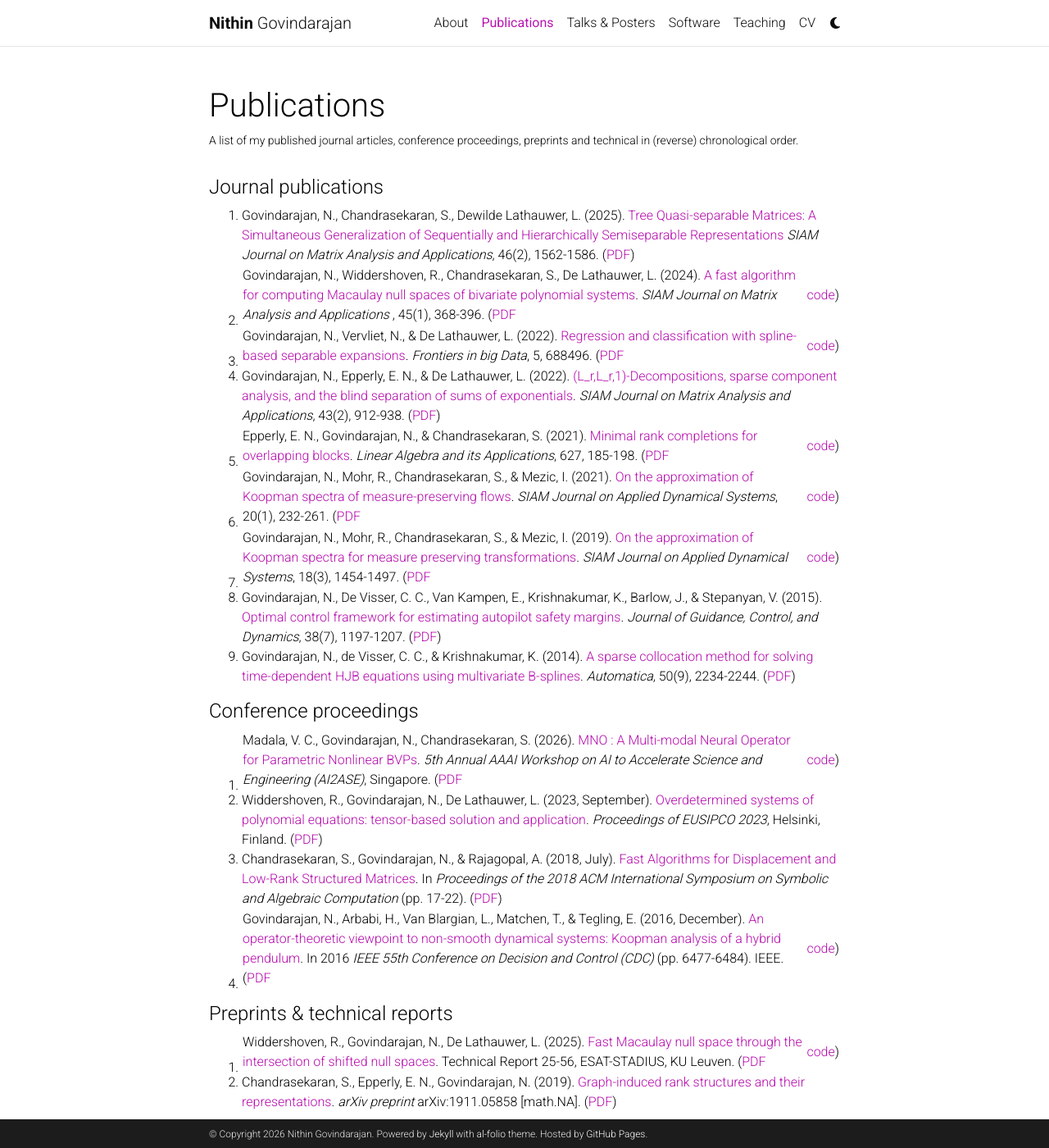
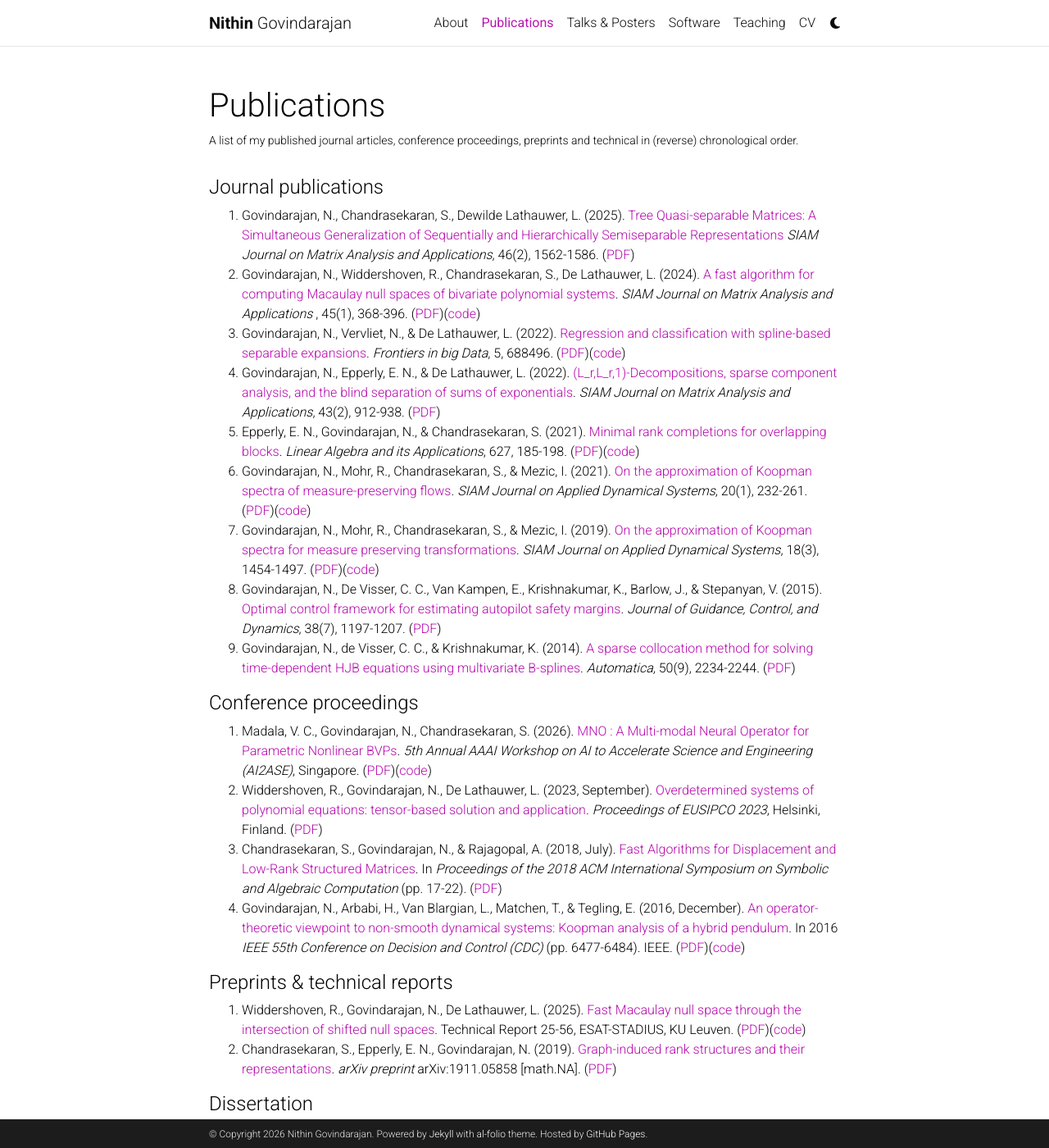
Before and after one commit to nithingovindarajan/nithingovindarajan.github.io, a Jekyll site: the page built from _pages/publications.md, in a window 1280 px wide and 1400 px high. Shown: the whole window at 82% size. Built offline with Jekyll 4.4.1, drawn with Linux system fonts in a browser that asks for light colours; comment, search, counter and statistics services are not loaded; a style sheet for code colours, icons or effects is not loaded.

Commit message:
fix formatting

```diff
--- a/_pages/publications.md
+++ b/_pages/publications.md
@@ -10,23 +10,23 @@
 
 #### Journal publications
 1. Govindarajan, N.,  Chandrasekaran, S., Dewilde Lathauwer, L. (2025). [Tree Quasi-separable Matrices: A Simultaneous Generalization of Sequentially and Hierarchically Semiseparable Representations](https://epubs.siam.org/doi/abs/10.1137/24M1682348) *SIAM Journal on Matrix Analysis and Applications*, 46(2), 1562-1586. ([PDF](https://arxiv.org/pdf/2402.13381.pdf))
-2. Govindarajan, N.,  Widdershoven, R.,  Chandrasekaran, S., De Lathauwer, L. (2024). [A fast algorithm for computing Macaulay null spaces of bivariate polynomial systems](https://epubs.siam.org/doi/10.1137/23M1550414). *SIAM Journal on Matrix Analysis and Applications* , 45(1), 368-396.  ([PDF](https://ftp.esat.kuleuven.be/pub/stadius/ida/reports/23-16.pdf) | [code](https://github.com/nithingovindarajan/Fast-Macaulay-Nullspace/tree/main))
-3. Govindarajan, N., Vervliet, N., & De Lathauwer, L. (2022). [Regression and classification with spline-based separable expansions](https://www.frontiersin.org/articles/10.3389/fdata.2022.688496/full). *Frontiers in big Data*, 5, 688496. ([PDF](https://www.frontiersin.org/articles/10.3389/fdata.2022.688496/pdf) | [code](https://www.tensorlabplus.net/papers/govindarajan2022cpdspline.html))
+2. Govindarajan, N.,  Widdershoven, R.,  Chandrasekaran, S., De Lathauwer, L. (2024). [A fast algorithm for computing Macaulay null spaces of bivariate polynomial systems](https://epubs.siam.org/doi/10.1137/23M1550414). *SIAM Journal on Matrix Analysis and Applications* , 45(1), 368-396.  ([PDF](https://ftp.esat.kuleuven.be/pub/stadius/ida/reports/23-16.pdf))([code](https://github.com/nithingovindarajan/Fast-Macaulay-Nullspace/tree/main))
+3. Govindarajan, N., Vervliet, N., & De Lathauwer, L. (2022). [Regression and classification with spline-based separable expansions](https://www.frontiersin.org/articles/10.3389/fdata.2022.688496/full). *Frontiers in big Data*, 5, 688496. ([PDF](https://www.frontiersin.org/articles/10.3389/fdata.2022.688496/pdf))([code](https://www.tensorlabplus.net/papers/govindarajan2022cpdspline.html))
 4. Govindarajan, N., Epperly, E. N., & De Lathauwer, L. (2022). [(L_r,L_r,1)-Decompositions, sparse component analysis, and the blind separation of sums of exponentials](https://epubs.siam.org/doi/abs/10.1137/21M1426444). *SIAM Journal on Matrix Analysis and Applications*, 43(2), 912-938. ([PDF](https://ftp.esat.kuleuven.be/pub/stadius/ida/reports/21-101.pdf))
-5. Epperly, E. N., Govindarajan, N., & Chandrasekaran, S. (2021). [Minimal rank completions for overlapping blocks](https://www.sciencedirect.com/science/article/abs/pii/S0024379521002469). *Linear Algebra and its Applications*, 627, 185-198. ([PDF](https://arxiv.org/pdf/2106.11267.pdf) | [code](https://gitlab.com/nithin.govindarajn/sss-and-css-solvers/))
-6. Govindarajan, N., Mohr, R., Chandrasekaran, S., & Mezic, I. (2021). [On the approximation of Koopman spectra of measure-preserving flows](https://epubs.siam.org/doi/abs/10.1137/19M1282908). *SIAM Journal on Applied Dynamical Systems*, 20(1), 232-261. ([PDF](https://arxiv.org/pdf/1806.10296.pdf) | [code](https://gitlab.com/nithin.govindarajn/koopman-periodic-approximation))
-7. Govindarajan, N., Mohr, R., Chandrasekaran, S., & Mezic, I. (2019). [On the approximation of Koopman spectra for measure preserving transformations](https://epubs.siam.org/doi/abs/10.1137/18M1175094). *SIAM Journal on Applied Dynamical Systems*, 18(3), 1454-1497. ([PDF](https://arxiv.org/pdf/1803.03920.pdf) | [code](https://gitlab.com/nithin.govindarajn/koopman-periodic-approximation))
+5. Epperly, E. N., Govindarajan, N., & Chandrasekaran, S. (2021). [Minimal rank completions for overlapping blocks](https://www.sciencedirect.com/science/article/abs/pii/S0024379521002469). *Linear Algebra and its Applications*, 627, 185-198. ([PDF](https://arxiv.org/pdf/2106.11267.pdf))([code](https://gitlab.com/nithin.govindarajn/sss-and-css-solvers/))
+6. Govindarajan, N., Mohr, R., Chandrasekaran, S., & Mezic, I. (2021). [On the approximation of Koopman spectra of measure-preserving flows](https://epubs.siam.org/doi/abs/10.1137/19M1282908). *SIAM Journal on Applied Dynamical Systems*, 20(1), 232-261. ([PDF](https://arxiv.org/pdf/1806.10296.pdf))([code](https://gitlab.com/nithin.govindarajn/koopman-periodic-approximation))
+7. Govindarajan, N., Mohr, R., Chandrasekaran, S., & Mezic, I. (2019). [On the approximation of Koopman spectra for measure preserving transformations](https://epubs.siam.org/doi/abs/10.1137/18M1175094). *SIAM Journal on Applied Dynamical Systems*, 18(3), 1454-1497. ([PDF](https://arxiv.org/pdf/1803.03920.pdf))([code](https://gitlab.com/nithin.govindarajn/koopman-periodic-approximation))
 8. Govindarajan, N., De Visser, C. C., Van Kampen, E., Krishnakumar, K., Barlow, J., & Stepanyan, V. (2015). [Optimal control framework for estimating autopilot safety margins](https://arc.aiaa.org/doi/abs/10.2514/1.G000271). *Journal of Guidance, Control, and Dynamics*, 38(7), 1197-1207. ([PDF]())
 9. Govindarajan, N., de Visser, C. C., & Krishnakumar, K. (2014). [A sparse collocation method for solving time-dependent HJB equations using multivariate B-splines](https://www.sciencedirect.com/science/article/abs/pii/S0005109814002878). *Automatica*, 50(9), 2234-2244. ([PDF](/assets/pdf/automaticapaper.pdf))
 
 #### Conference proceedings
-1. Madala, V. C., Govindarajan, N., Chandrasekaran, S. (2026). [MNO : A Multi-modal Neural Operator for Parametric Nonlinear BVPs](https://ai-2-ase.github.io/papers/). *5th Annual AAAI Workshop on AI to Accelerate Science and Engineering (AI2ASE)*, Singapore. ([PDF](https://ai-2-ase.github.io/papers/CameraReadys%203-41/8/CameraReady/MNO_camera_ready.pdf) | [code](https://github.com/vamshichowdary/MultimodalNeuralOperator))
+1. Madala, V. C., Govindarajan, N., Chandrasekaran, S. (2026). [MNO : A Multi-modal Neural Operator for Parametric Nonlinear BVPs](https://ai-2-ase.github.io/papers/). *5th Annual AAAI Workshop on AI to Accelerate Science and Engineering (AI2ASE)*, Singapore. ([PDF](https://ai-2-ase.github.io/papers/CameraReadys%203-41/8/CameraReady/MNO_camera_ready.pdf))([code](https://github.com/vamshichowdary/MultimodalNeuralOperator))
 2. Widdershoven, R., Govindarajan, N., De Lathauwer, L. (2023, September). [Overdetermined systems of polynomial equations: tensor-based solution and application](https://ieeexplore.ieee.org/document/10289991). *Proceedings of EUSIPCO 2023*, Helsinki, Finland. ([PDF](https://ftp.esat.kuleuven.be/pub/stadius//rwidders/widdershoven2023overdetermined.pdf))
 3. Chandrasekaran, S., Govindarajan, N., & Rajagopal, A. (2018, July). [Fast Algorithms for Displacement and Low-Rank Structured Matrices](https://dl.acm.org/doi/10.1145/3208976.3209025). In *Proceedings of the 2018 ACM International Symposium on Symbolic and Algebraic Computation* (pp. 17-22). ([PDF](https://arxiv.org/pdf/1807.03437.pdf))
-4. Govindarajan, N., Arbabi, H., Van Blargian, L., Matchen, T., & Tegling, E. (2016, December). [An operator-theoretic viewpoint to non-smooth dynamical systems: Koopman analysis of a hybrid pendulum](https://ieeexplore.ieee.org/abstract/document/7799266). In 2016 *IEEE 55th Conference on Decision and Control (CDC)* (pp. 6477-6484). IEEE. ([PDF](/assets/pdf/CDCpaperPendulum_final.pdf) | [code](https://github.com/nithingovindarajan/Hybrid-Pendulum-Experiments))
+4. Govindarajan, N., Arbabi, H., Van Blargian, L., Matchen, T., & Tegling, E. (2016, December). [An operator-theoretic viewpoint to non-smooth dynamical systems: Koopman analysis of a hybrid pendulum](https://ieeexplore.ieee.org/abstract/document/7799266). In 2016 *IEEE 55th Conference on Decision and Control (CDC)* (pp. 6477-6484). IEEE. ([PDF](/assets/pdf/CDCpaperPendulum_final.pdf))([code](https://github.com/nithingovindarajan/Hybrid-Pendulum-Experiments))
 
 #### Preprints & technical reports
-1. Widdershoven, R., Govindarajan, N., De Lathauwer, L. (2025). [Fast Macaulay null space through the intersection of shifted null spaces](). Technical Report 25-56, ESAT-STADIUS, KU Leuven. ([PDF](https://ftp.esat.kuleuven.be/pub/stadius//rwidders/widdershoven2025mini_preprint.pdf) | [code](https://www.tensorlabplus.net/papers/widdershoven2025mini.html))
+1. Widdershoven, R., Govindarajan, N., De Lathauwer, L. (2025). [Fast Macaulay null space through the intersection of shifted null spaces](). Technical Report 25-56, ESAT-STADIUS, KU Leuven. ([PDF](https://ftp.esat.kuleuven.be/pub/stadius//rwidders/widdershoven2025mini_preprint.pdf))([code](https://www.tensorlabplus.net/papers/widdershoven2025mini.html))
 2. Chandrasekaran, S., Epperly, E. N., Govindarajan, N. (2019). [Graph-induced rank structures and their representations](https://arxiv.org/abs/1911.05858). *arXiv preprint* arXiv:1911.05858 [math.NA]. ([PDF](https://arxiv.org/pdf/1911.05858.pdf))
 
 #### Dissertation
```
